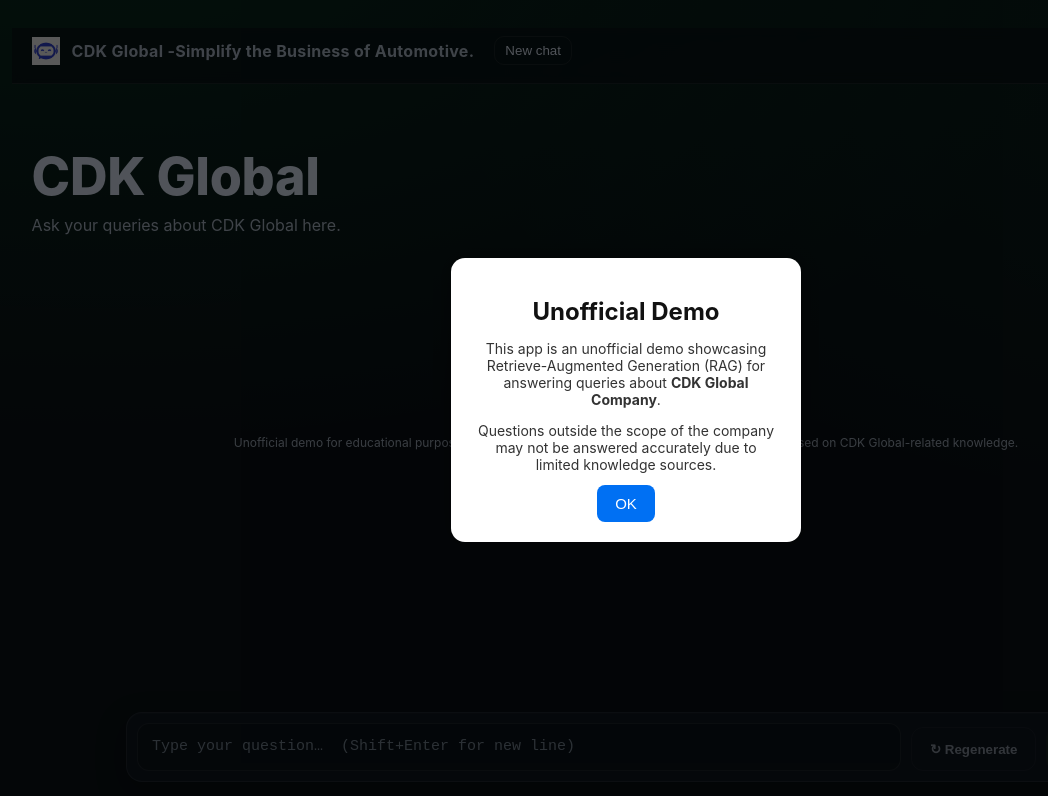
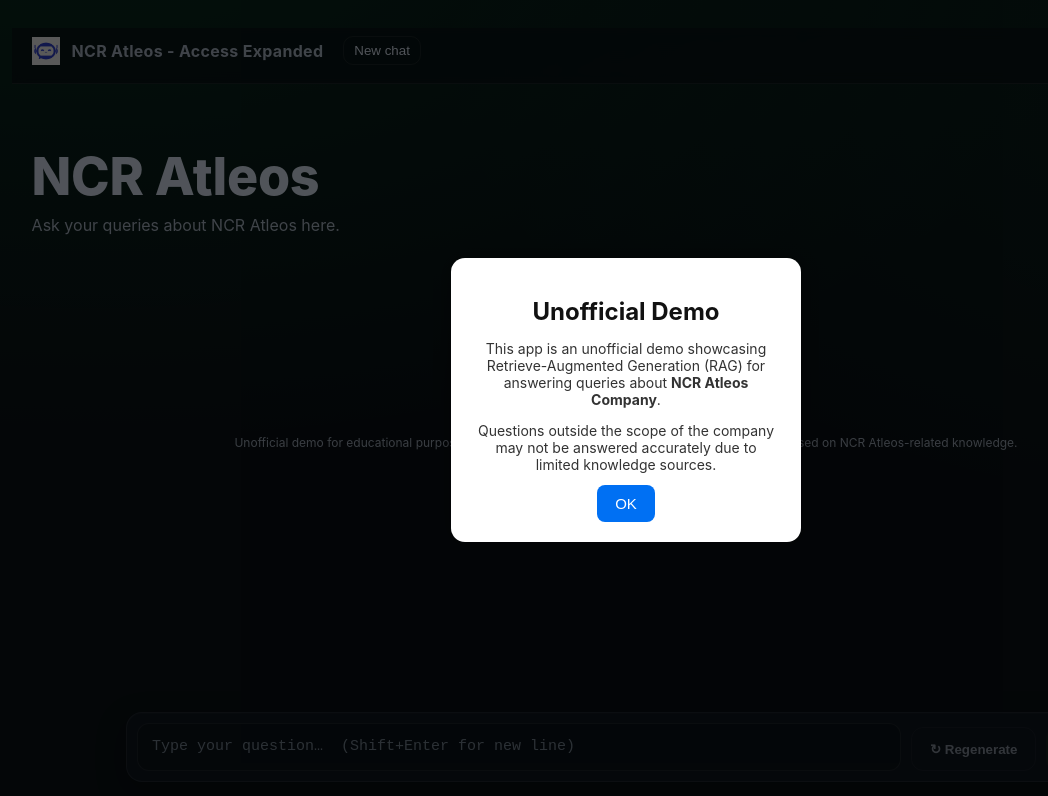
Before and after one commit to lokyaan/aws-rag-ui, a React (Vite) app: page / in a window 1280 px wide. Shown: the top 796 px of the page, without its empty margins (14-1062 px from the left). Built offline with nearby package versions, Linux system fonts and the light colour scheme.

Commit message:
Changes for Ncr

```diff
--- a/src/App.tsx
+++ b/src/App.tsx
@@ -163,7 +163,7 @@
           <img src={chatBot} className="logo" alt={BRAND} />
           <div className="header-meta">
             <span className="brand">
-              CDK Global -Simplify the Business of Automotive.
+              NCR Atleos - Access Expanded
             </span>
             <button className="new-chat" onClick={newChat} title="New chat">
               New chat
--- a/src/NoticeModal.tsx
+++ b/src/NoticeModal.tsx
@@ -11,7 +11,7 @@
         <h2>Unofficial Demo</h2>
         <p>
           This app is an unofficial demo showcasing Retrieve-Augmented Generation (RAG)
-          for answering queries about <strong>CDK Global Company</strong>.
+          for answering queries about <strong>NCR Atleos Company</strong>.
         </p>
         <p>
           Questions outside the scope of the company may not be answered accurately
--- a/src/config.ts
+++ b/src/config.ts
@@ -1,3 +1,3 @@
 export const API_BASE = "https://wml1a8nafj.execute-api.us-east-1.amazonaws.com";
 export const LS_KEY   = "siliconlabs_chat_history_v1";
-export const BRAND    = "CDK Global";
+export const BRAND    = "NCR Atleos";
```
